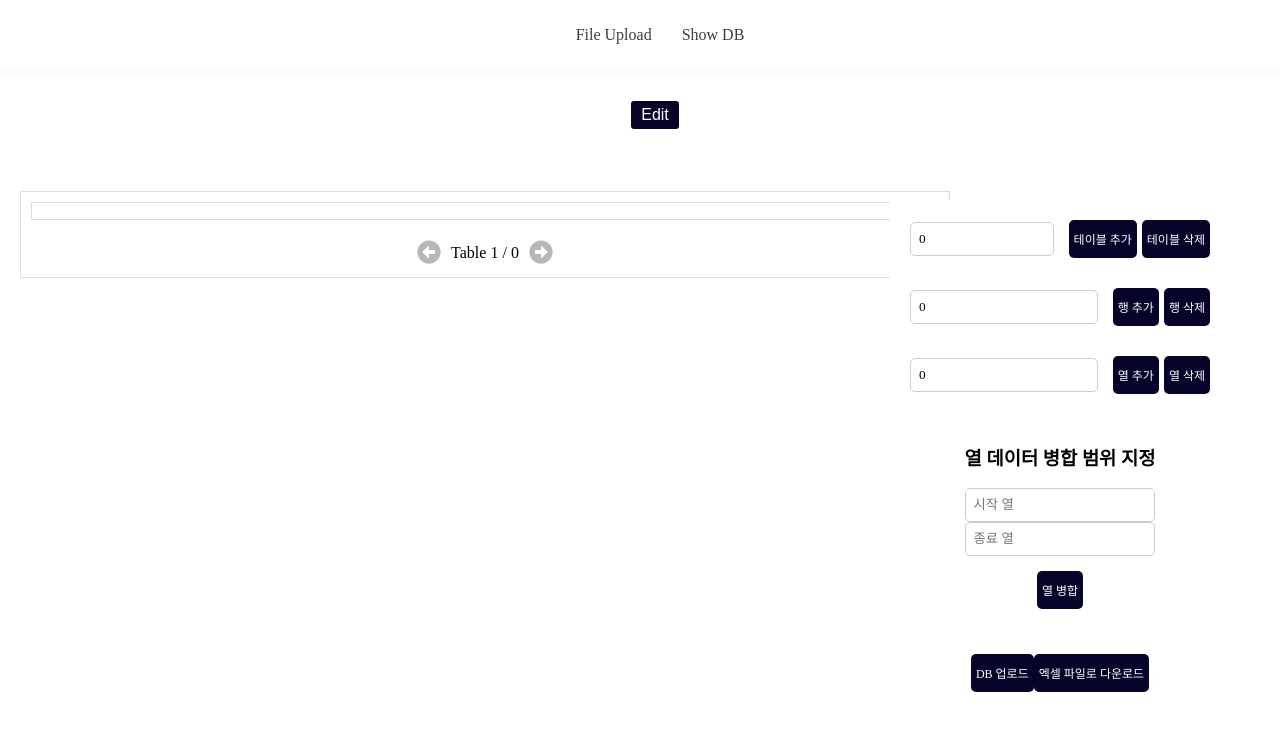
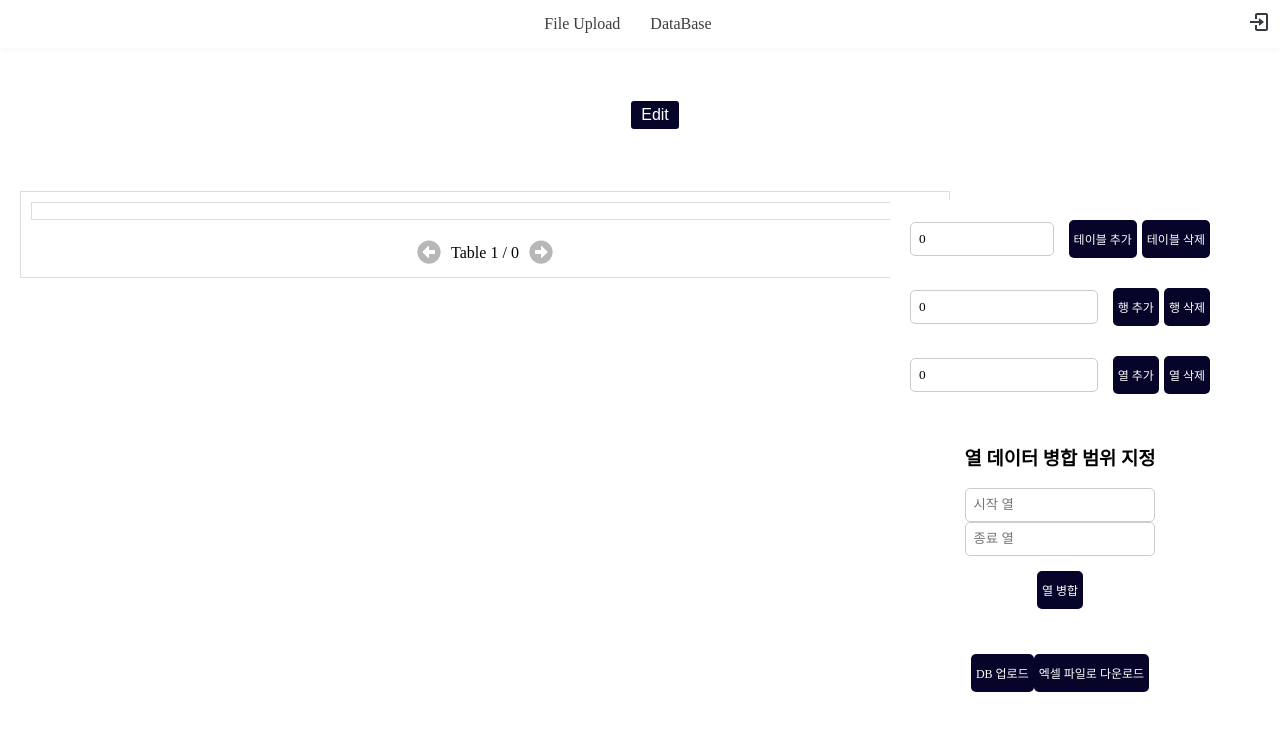
Before and after one commit to SKKUsanhak/frontend, a React (Create React App) app: page /excelEditor in a window 1280 px wide. Shown: the top 730 px of the page. Built offline with nearby package versions, Linux system fonts and the light colour scheme; a web font is replaced by a local one.

Commit message:
7/23 patch

```diff
--- a/src/component/DB/db.css
+++ b/src/component/DB/db.css
@@ -93,8 +93,9 @@
 
 .table-list-container th, .table-list-container td {
     border: 1px solid #ddd;
-    padding: 8px;
+    padding: 5px;
     text-align: center;
+    align-items: center;
 }
 
 .table-button-container button{
@@ -431,17 +432,20 @@ input:checked + .slider:before {
     opacity: 1; /* 호버 시 말풍선 표시 */
 }
 
+.table-name-container,
+.edit-name-container {
+    display: flex;
+    align-items: center;
+    justify-content: center;
+}
+
+.table-name-container input,
+.edit-name-container input {
+    margin-right: 5px;
+}
+
 .edit-table-button,
 .save-table-button {
-    margin-left: 8px;
-    padding: 5px;
     cursor: pointer;
-    font-size: 1rem; /* 패딩 외에도 font-size를 함께 사용합니다 */
-    align-items: center;
+    margin-left: 5px;
 }
-
-.edit-table-button svg,
-.save-table-button svg {
-    width: 10px; /* 아이콘의 너비를 줄입니다 */
-    height: 10px; /* 아이콘의 높이를 줄입니다 */
-}
--- a/src/component/DB/fileList.jsx
+++ b/src/component/DB/fileList.jsx
@@ -17,6 +17,12 @@ export default function FileList({ files, selectedFileId, onFileSelect, onFileDe
             hour12: false // 24시간제로 설정
         };
         return new Date(dateString).toLocaleString('ko-KR', options);
+    };
+
+    const handleDelete = (fileId) => {
+        if (window.confirm('정말 파일을 삭제하시겠습니까?')) {
+            onFileDelete(fileId);
+        }
     };
 
     return (
@@ -65,7 +71,7 @@ export default function FileList({ files, selectedFileId, onFileSelect, onFileDe
                                 <td>{formatDate(file.createTime)}</td>
                                 <td>{formatDate(file.updateTime)}</td>
                                 <td>
-                                    <button className='trash-icon' onClick={() => onFileDelete(file.id)}>
+                                    <button className='trash-icon' onClick={() => handleDelete(file.id)}>
                                         <FaTrash />
                                     </button>
                                 </td>
--- a/src/component/DB/tableData.jsx
+++ b/src/component/DB/tableData.jsx
@@ -155,9 +155,11 @@ export default function TableData({ fileId, tableData, tableId, fetchData, isFin
             }
             alert('모든 변경 사항이 성공적으로 저장되었습니다.');
             if(toggle) {
-                axios.get('/save-final-table', {
-                    params: { tableid: tableId }
+                axios.post('/save-final-table', null, {
+                    params: { tableid: tableId } ,
+                    headers: { 'Content-Type': 'application/json' }
                 })
+                alert('최종 데이터로 전환되었습니다.')
             }
             axios.patch('/update-date', null, {
                 params: { fileid: fileId }
--- a/src/component/excelEditor/ExcelEditor.css
+++ b/src/component/excelEditor/ExcelEditor.css
@@ -77,7 +77,7 @@
 }
 
 .controls-section button:active {
-  background-color: #3e8e41;
+  background-color: #6060a6;
 }
 
 .controls-section button:focus {
--- a/src/component/excelEditor/Handler/UploadHandler.jsx
+++ b/src/component/excelEditor/Handler/UploadHandler.jsx
@@ -35,8 +35,8 @@ export const UploadHandler = async (data, fileName) => {
                 'Content-Type': 'multipart/form-data'
             }
         });
-        console.log('파일 업로드 성공', response.data);
+        alert('DB 업로드 성공', response.data);
     } catch (error) {
-        console.error('파일 업로드 실패', error);
+        alert('DB 업로드 실패', error);
     }
 };
--- a/src/component/header/header.css
+++ b/src/component/header/header.css
@@ -10,26 +10,32 @@
 
 .header__inner {
   display: flex;
-  justify-content: center;
+  justify-content: space-between;
   align-items: center;
   padding: 10px;
   font-family: "LineFont";
 }
 
 .header__nav {
+  display: flex;
   justify-content: center;
-  display: flex;
   align-items: center;
+  flex-grow: 1;
   font-family: "LineFont";
 }
 
-.nav__item {
-  list-style: none;
-  float: left;
-  margin: 0 15px;
+.nav__list {
+  display: flex;
   justify-content: center;
   align-items: center;
-  font-family: "LineFont";
+  margin: 0;
+  padding: 0;
+  list-style: none;
+  flex-grow: 1;
+}
+
+.nav__item {
+  margin: 0 15px;
 }
 
 .nav__item a {
@@ -37,13 +43,14 @@
   text-decoration: none;
   font-family: "LineFont";
   transition: color 0.3s ease-in-out;
-  /* Smooth transition for color change */
 }
 
 .nav__item a:hover {
-  /* color: rgb(3, 3, 3); */
-  /* Change color on hover */
-  /* text-decoration: underline; */
   font-family: "LineFontBold";
-  /* Optional: add underline on hover */
 }
+
+.login-icon {
+  font-size: 24px;
+  cursor: pointer;
+  color: #343a40;
+}
--- a/src/component/header/header.jsx
+++ b/src/component/header/header.jsx
@@ -1,5 +1,6 @@
 import React from "react";
 import './header.css';
+import { BiLogIn } from "react-icons/bi";
 
 const Header = () => {
     return (
@@ -8,9 +9,12 @@ const Header = () => {
                 <nav className="header__nav" role="navigation" aria-label="메인 메뉴">
                     <ul className="nav__list">
                         <li className="nav__item"><a href="/upload">File Upload</a></li>
-                        <li className="nav__item"><a href="/database">Show DB</a></li>
+                        <li className="nav__item"><a href="/database">DataBase</a></li>
                     </ul>
                 </nav>
+                <div className="login-icon-container">
+                    <BiLogIn className="login-icon" />
+                </div>
             </div>
         </header>
     );
```
